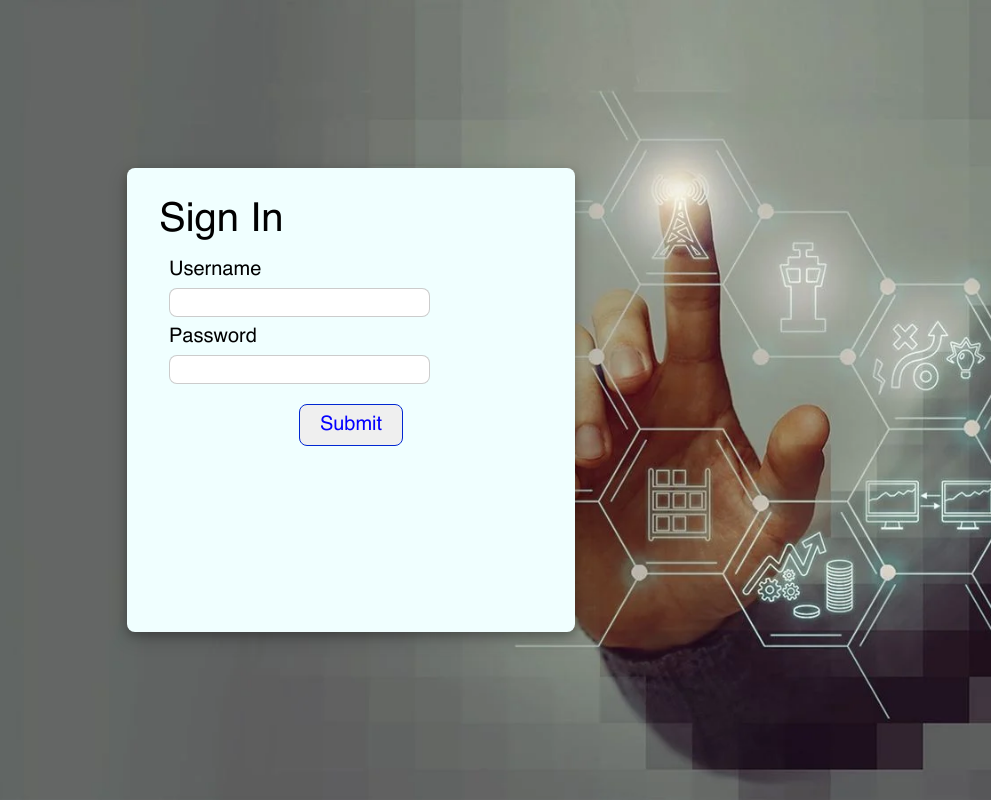
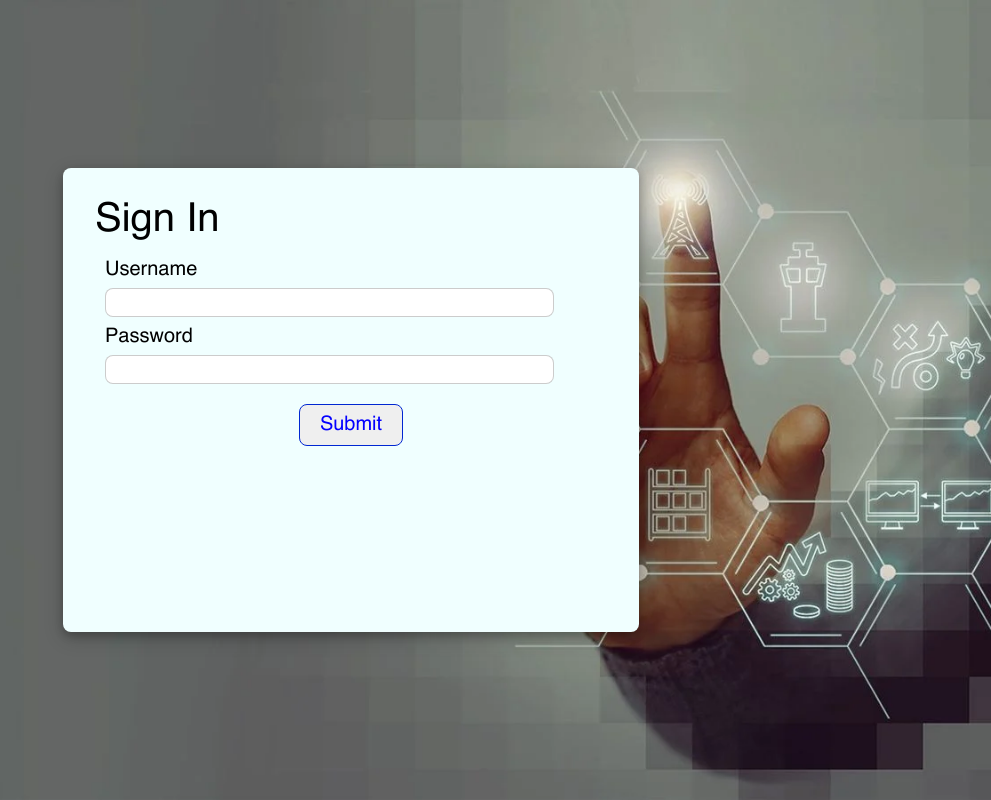
Before and after one commit to CosmoProgrammer/HashChain, a React (Create React App) app in the folder main_app/: page / in a window 1280 px wide. Shown: the whole page, without its empty margins (289-1280 px from the left). Built offline with nearby package versions, Linux system fonts and the light colour scheme.

Commit message:
Update style.css

```diff
--- a/main_app/src/styles/style.css
+++ b/main_app/src/styles/style.css
@@ -21,11 +21,13 @@
 
 input[type="text"],
 input[type="password"] {
-  width: 70%;
+  width: 90%;
   height: 25px;
   border: 1px solid rgba(0, 0, 0, 0.2);
   border-radius: 8px;
   align-items: center;
+  position: relative;
+  text-align: center;
 }
 
 input[type="submit"] {
@@ -61,7 +63,7 @@ input[type="submit"]:hover {
   padding: 2rem;
   box-shadow: 0 4px 8px 0 rgba(0, 0, 0, 0.2), 0 6px 20px 0 rgba(0, 0, 0, 0.19);
   border-radius: 8px;
-  width: 30%;
+  width: 40%;
   height: 50%;
   align-items: center;
 }
```
